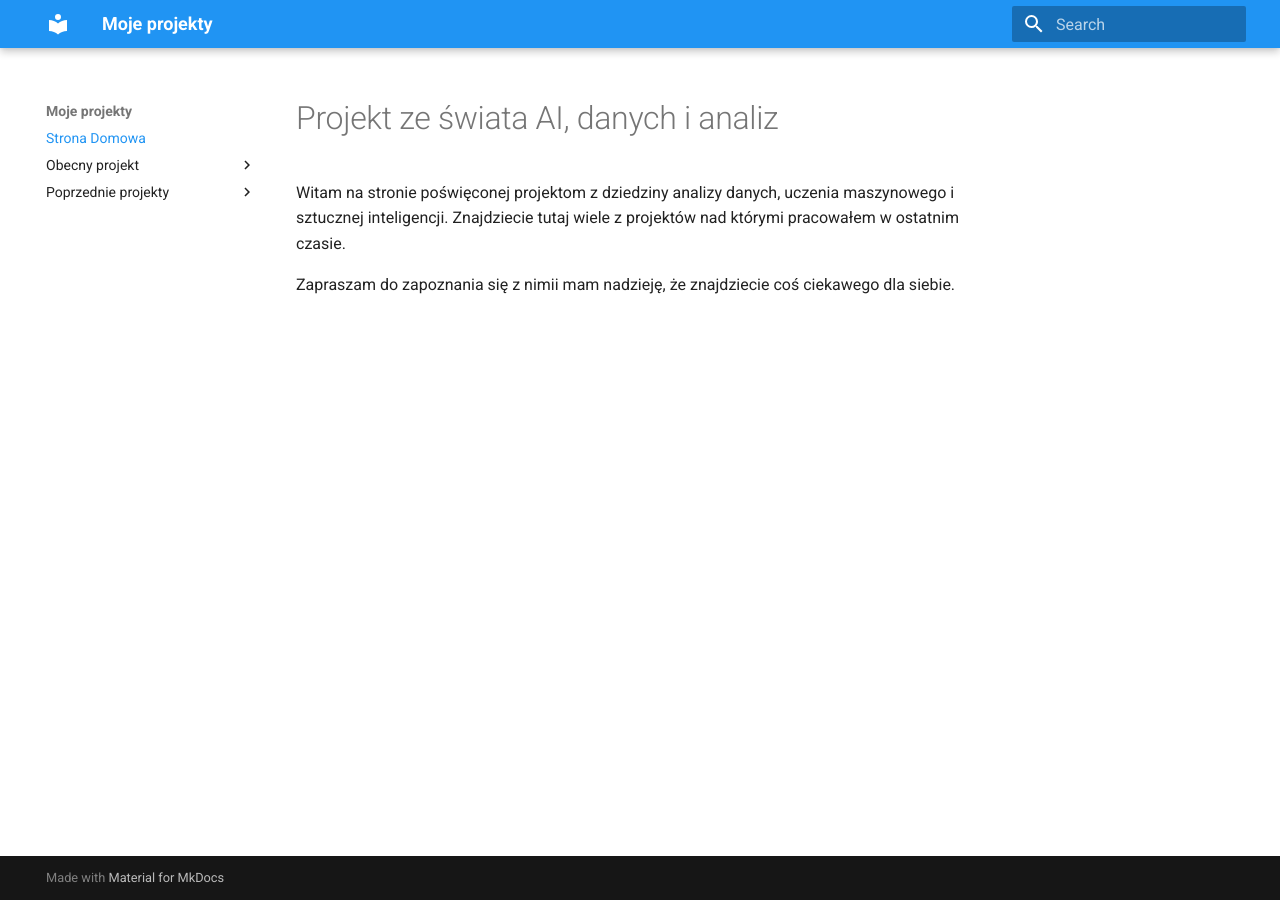
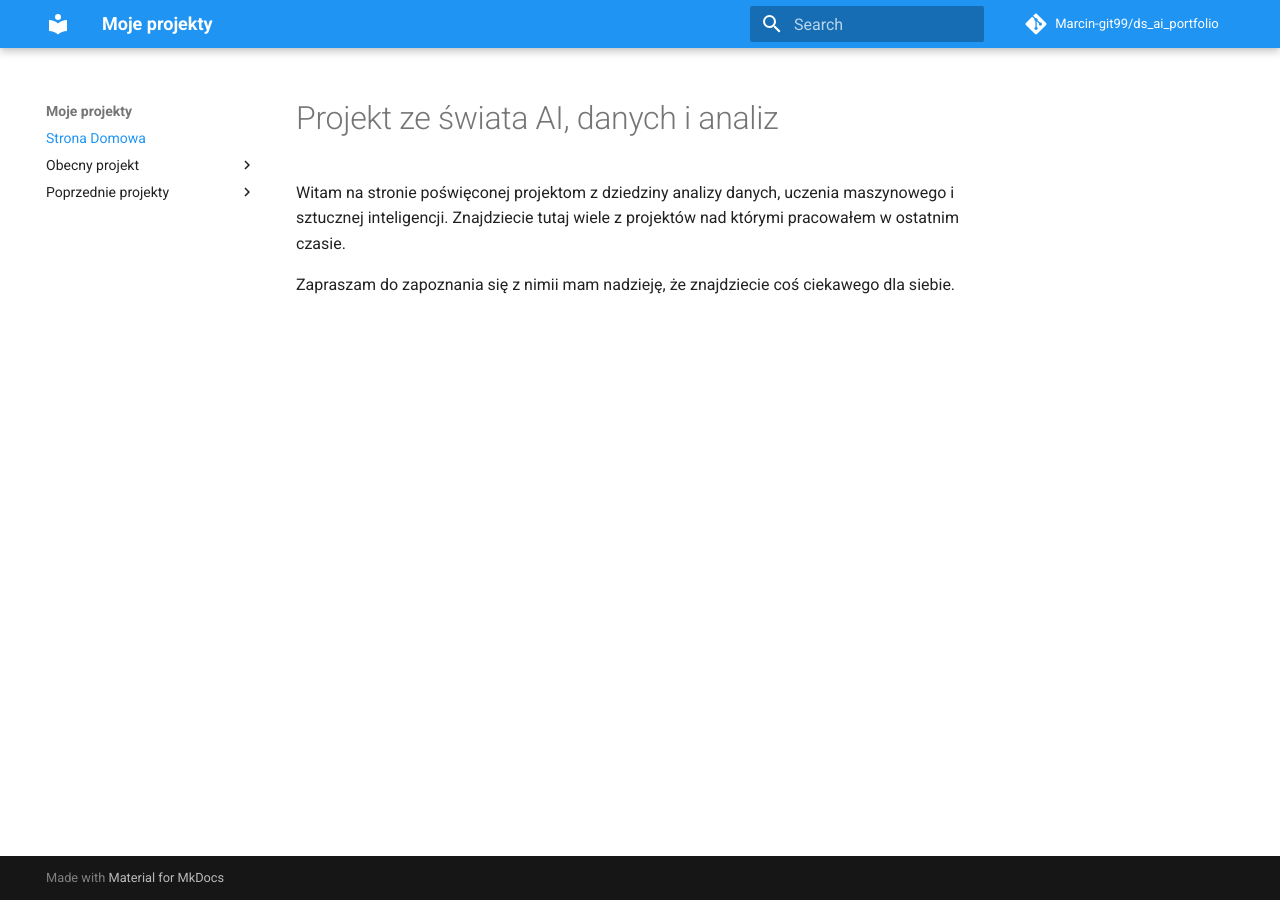
Before and after one commit to Marcin-git99/ds_ai_portfolio, an MkDocs documentation site: the page built from docs/index.md, in a window 1280 px wide. Built offline with MkDocs 1.6.1 and Material for MkDocs 9.7.7, drawn with Linux system fonts in a browser that asks for light colours; comment, search, counter and statistics services are not loaded.

Commit message:
tytanic fix and added gitignore

```diff
--- a/mkdocs.yml
+++ b/mkdocs.yml
@@ -2,6 +2,9 @@ site_name: Moje projekty
 site_author: Marcin Turczyk
 site_description: >-
     Portfolio moich wspaniałych projektów z Data Science i AI!
+
+repo_name: Marcin-git99/ds_ai_portfolio
+repo_url: https://github.com/Marcin-git99/ds_ai_portfolio
 
 theme:
   name: material
```
Also changed, not shown: 1 other file.
